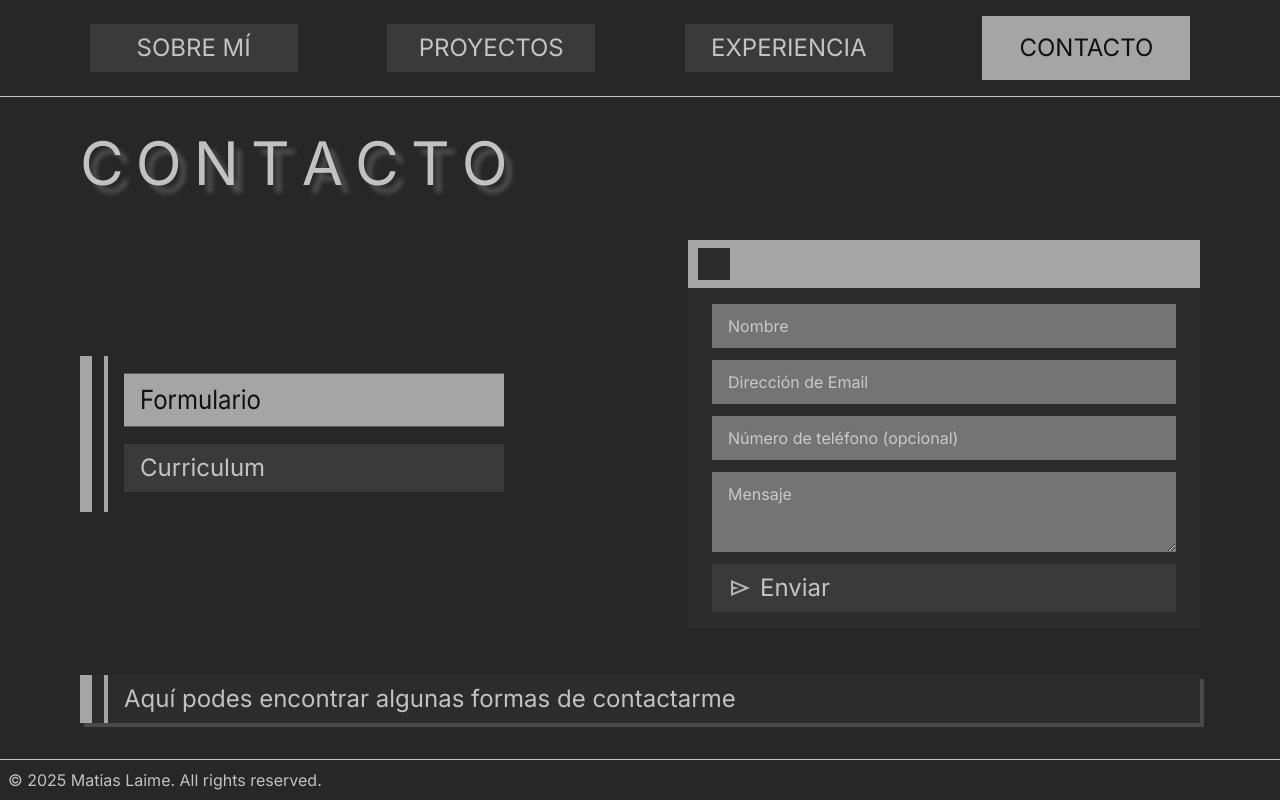
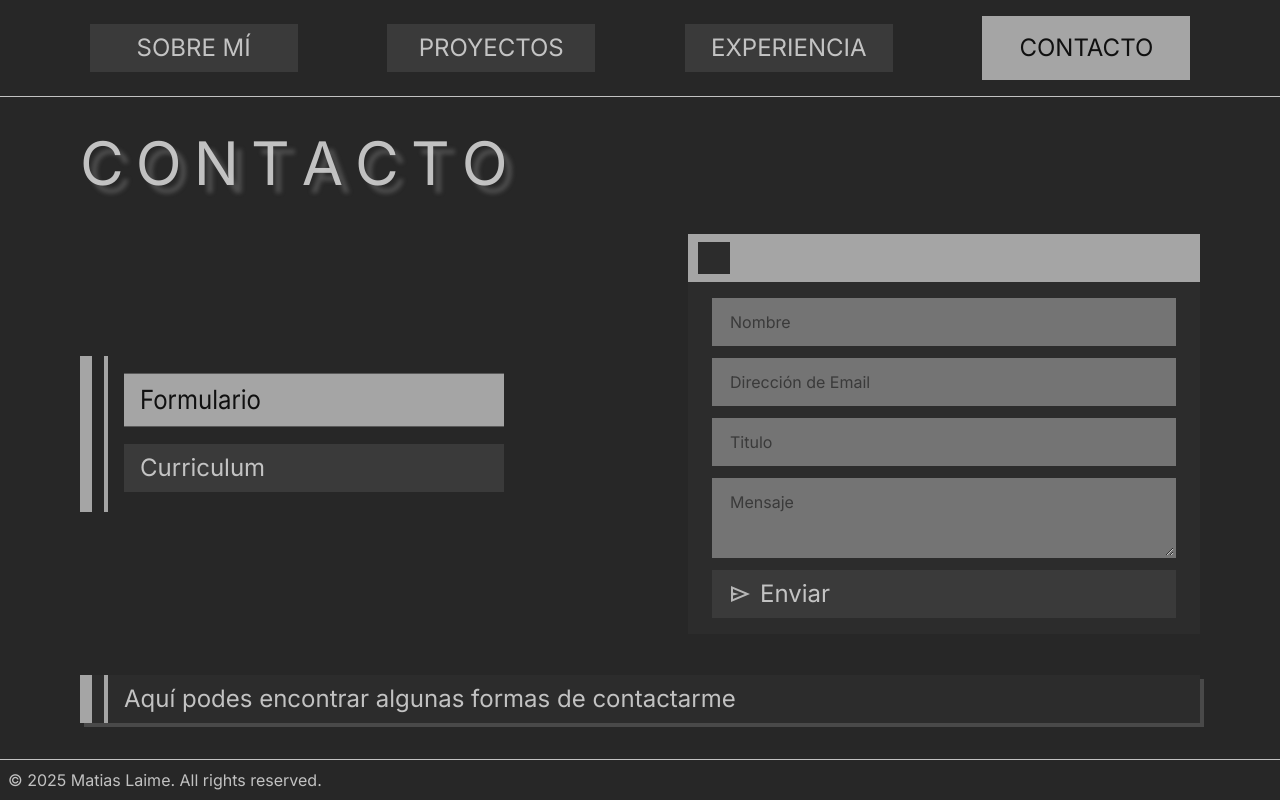
Before and after one commit to matulai/Portfolio, a Next.js app: page /contact in a window 1280 px wide. Built offline with nearby package versions, Linux system fonts and the light colour scheme.

Commit message:
Add: emailjs

```diff
--- a/package.json
+++ b/package.json
@@ -10,6 +10,7 @@
     "format": "prettier --write ."
   },
   "dependencies": {
+    "@emailjs/browser": "^4.4.1",
     "framer-motion": "^12.7.4",
     "next": "15.3.0",
     "react": "^19.0.0",
--- a/src/components/ContactForm.tsx
+++ b/src/components/ContactForm.tsx
@@ -1,27 +1,70 @@
 "use client";
+
+import { useRef, useState } from "react";
+import emailjs from "@emailjs/browser";
 import Send from "@/components/Send";
 
 export default function ContactForm() {
+  const form = useRef<HTMLFormElement>(null);
+  const [status, setStatus] = useState("");
+
+  const sendEmail = (e: React.FormEvent<HTMLFormElement>) => {
+    e.preventDefault();
+    setStatus("Sending...");
+
+    if (!form.current) return;
+
+    emailjs
+      .sendForm(
+        process.env.NEXT_PUBLIC_EMAILJS_SERVICE_ID!,
+        process.env.NEXT_PUBLIC_EMAILJS_TEMPLATE_ID!,
+        form.current,
+        { publicKey: process.env.NEXT_PUBLIC_EMAILJS_PUBLIC_KEY! }
+      )
+      .then(
+        () => {
+          setStatus("Message sent successfully!");
+          form.current?.reset();
+        },
+        error => {
+          console.error(error);
+          setStatus("Something went wrong.");
+        }
+      );
+  };
+
   return (
-    <form className="flex flex-col gap-3 px-6 py-4">
+    <form
+      ref={form}
+      onSubmit={sendEmail}
+      className="flex flex-col gap-3 px-6 py-4"
+    >
       <input
         type="text"
+        name="name"
         placeholder="Nombre"
-        className="text-start px-4 py-2.5 bg-grey-medium placeholder-grey-light"
+        autoComplete="off"
+        className="text-start px-4 py-2.5 bg-grey-medium placeholder-dark-light outline-none border-2 border-grey-medium hover:border-grey-light focus:border-grey-light focus:bg-dark-hard"
       />
       <input
         type="email"
+        name="email"
         placeholder="Dirección de Email"
-        className="text-start px-4 py-2.5 bg-grey-medium placeholder-grey-light"
+        autoComplete="off"
+        className="text-start px-4 py-2.5 bg-grey-medium placeholder-dark-light outline-none border-2 border-grey-medium hover:border-grey-light focus:border-grey-light focus:bg-dark-hard"
       />
       <input
-        type="tel"
-        placeholder="Número de teléfono (opcional)"
-        className="text-start px-4 py-2.5 bg-grey-medium placeholder-grey-light"
+        type="text"
+        name="title"
+        placeholder="Titulo"
+        autoComplete="off"
+        className="text-start px-4 py-2.5 bg-grey-medium placeholder-dark-light outline-none border-2 border-grey-medium hover:border-grey-light focus:border-grey-light focus:bg-dark-hard"
       />
       <textarea
+        name="message"
         placeholder="Mensaje"
-        className="text-start px-4 py-2.5 min-h-20 bg-grey-medium placeholder-grey-light"
+        autoComplete="off"
+        className="text-start px-4 py-2.5 min-h-20 bg-grey-medium placeholder-dark-light outline-none border-2 border-grey-medium hover:border-grey-light focus:border-grey-light focus:bg-dark-hard"
       />
       <button
         type="submit"
@@ -30,6 +73,7 @@ export default function ContactForm() {
         <Send />
         Enviar
       </button>
+      {status && <p className="text-center text-sm">{status}</p>}
     </form>
   );
 }
```
Also changed, not shown: 1 other file (tests, documents, lock files or other folders).
